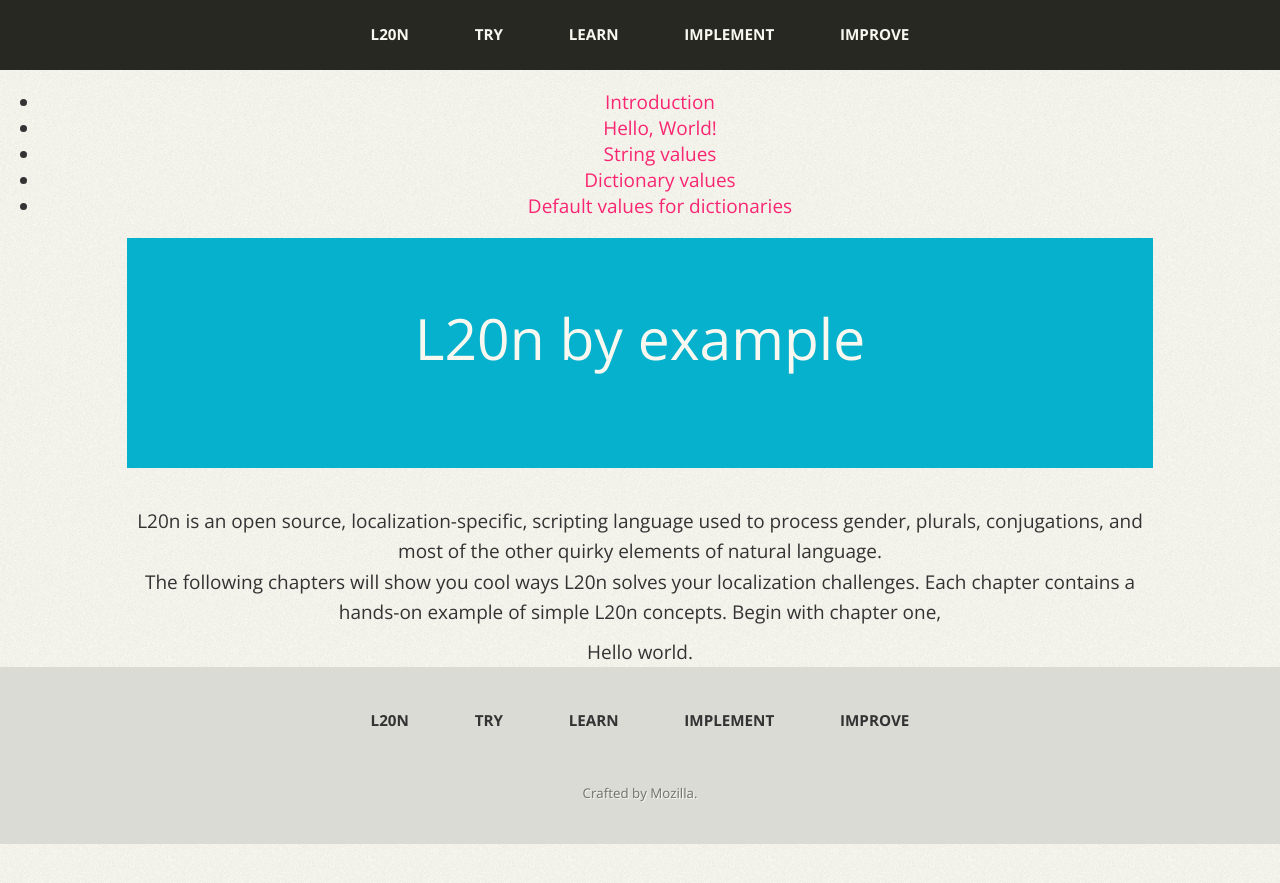
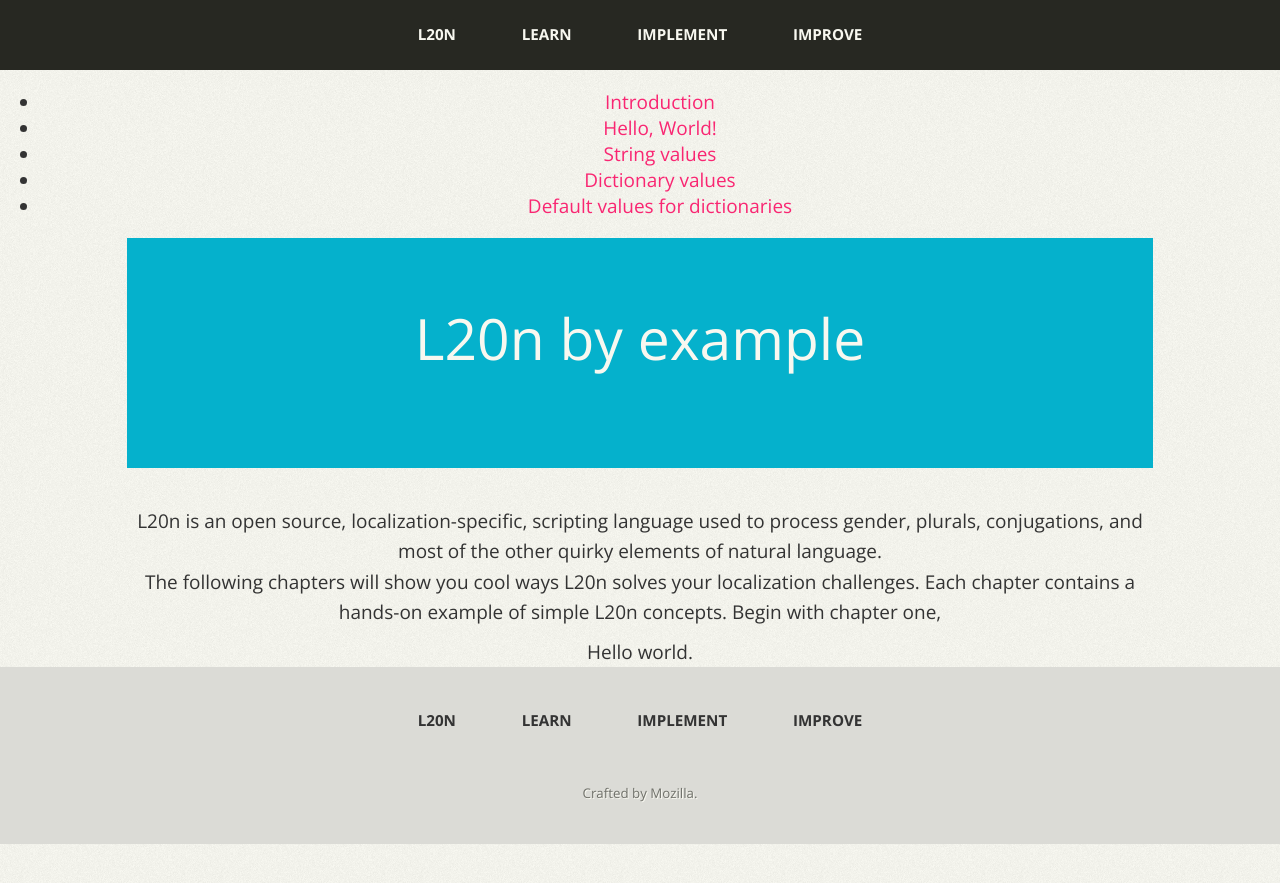
Before and after one commit to l20n/l20n.org, a Jekyll site: the page built from learn/index.html, in a window 1280 px wide. Shown: the top 883 px of the page. Built offline with Jekyll 4.4.1, drawn with Linux system fonts in a browser that asks for light colours; nearby versions of some CDN libraries.

Commit message:
Remove Try from the menu

```diff
--- a/_includes/menu.html
+++ b/_includes/menu.html
@@ -1,4 +1,3 @@
-<li><a href="#try" data-l10n-id="try">Try</a></li>
 <li><a {% if page.name == "learn" %}class="active" {% endif %}href="{{ site.url }}learn" data-l10n-id="learn">Learn</a></li>
 <li><a href="https://developer.mozilla.org/" data-l10n-id="implement">Implement</a></li>
 <li><a href="https://github.com/l20n/" data-l10n-id="improve">Improve</a></li>
```
